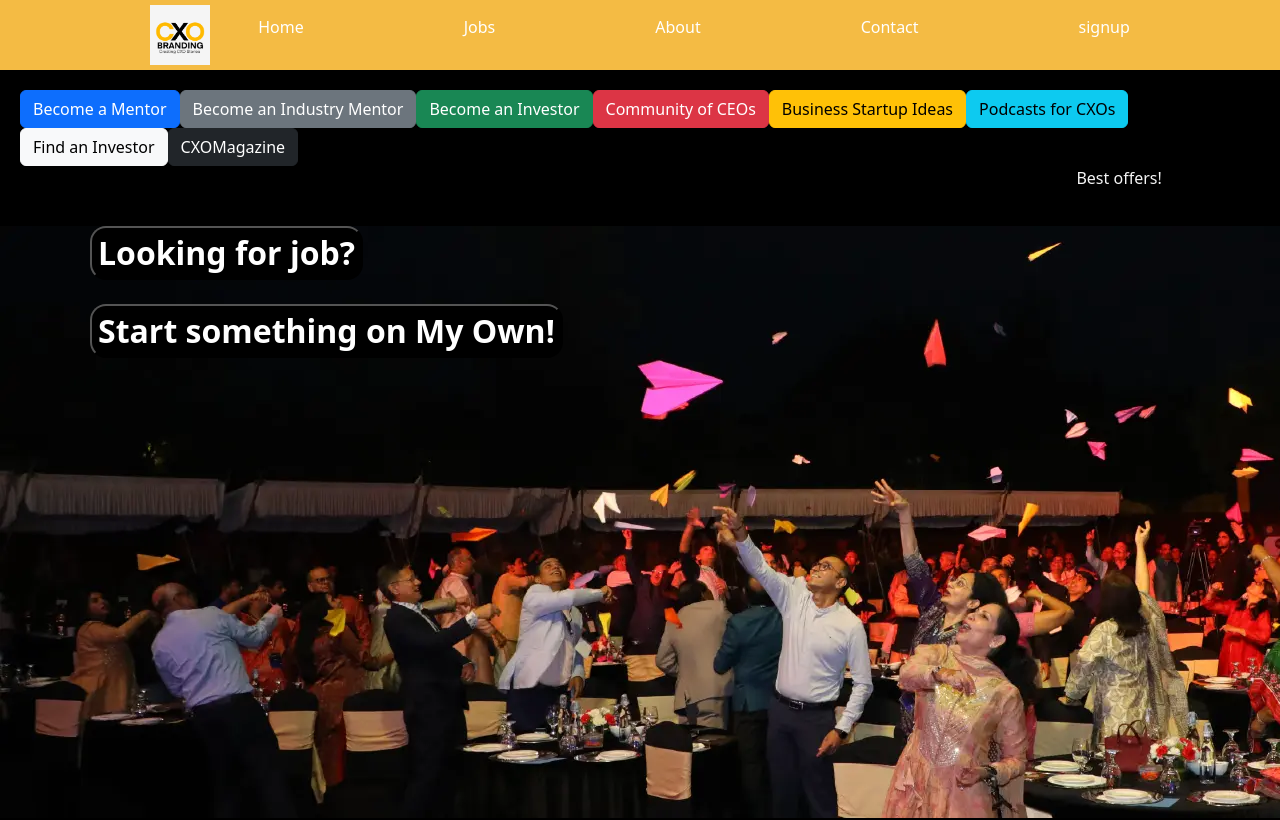
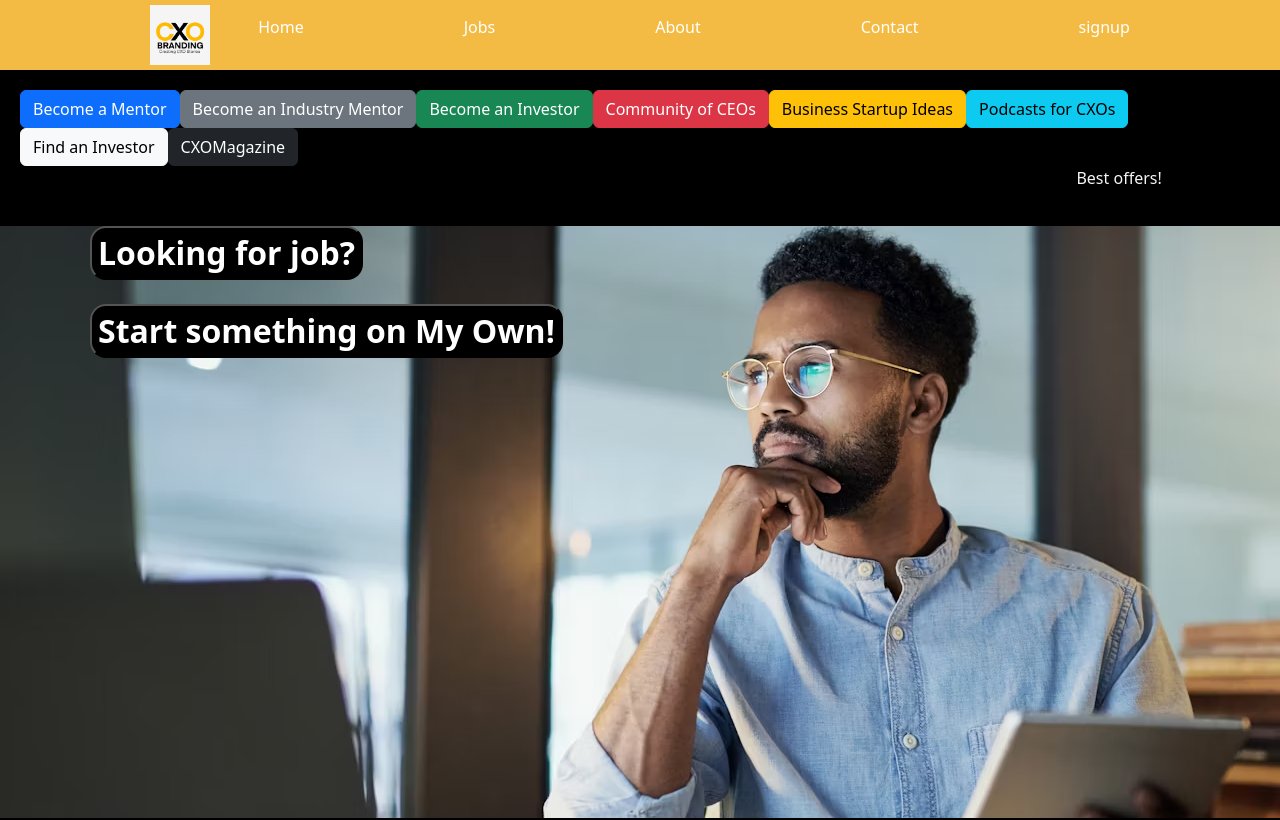
Before and after one commit to aleeshyakrishna/cxo-branding-latest, a React (Vite) app: page / in a window 1280 px wide. Shown: the top 820 px of the page. Built offline with nearby package versions, Linux system fonts and the light colour scheme.

Commit message:
full reschedulessss

```diff
--- a/src/Components/Header/Header.module.css
+++ b/src/Components/Header/Header.module.css
@@ -5,7 +5,7 @@
 } */
 
 .header_main {
-    background-image: url("./../../Images/banner1-16-04-2024.webp");
+    background-image: url("./../../Images/GettyImages-1186079153.png");
     height: 74vh;
     width: 100%;
     background-color: hsl(0, 0%, 96%);
@@ -20,7 +20,7 @@
     /* position: absolute; */
 }
 .buttonDivs{
-    /* margin-bottom: 100px; */
+    margin-bottom: 100px;
 }
 .buttonDivs button{
     color: white;
```
Also changed, not shown: src/Images/GettyImages-1186079153.png (added).
